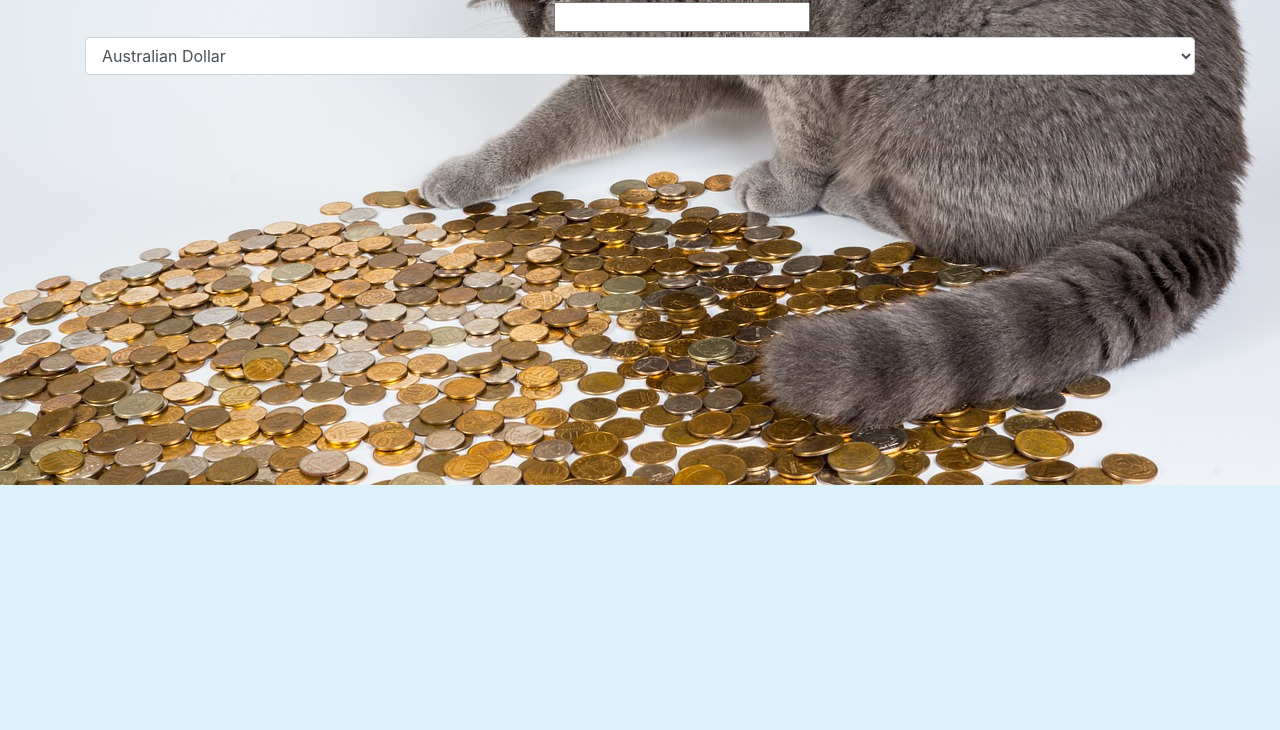
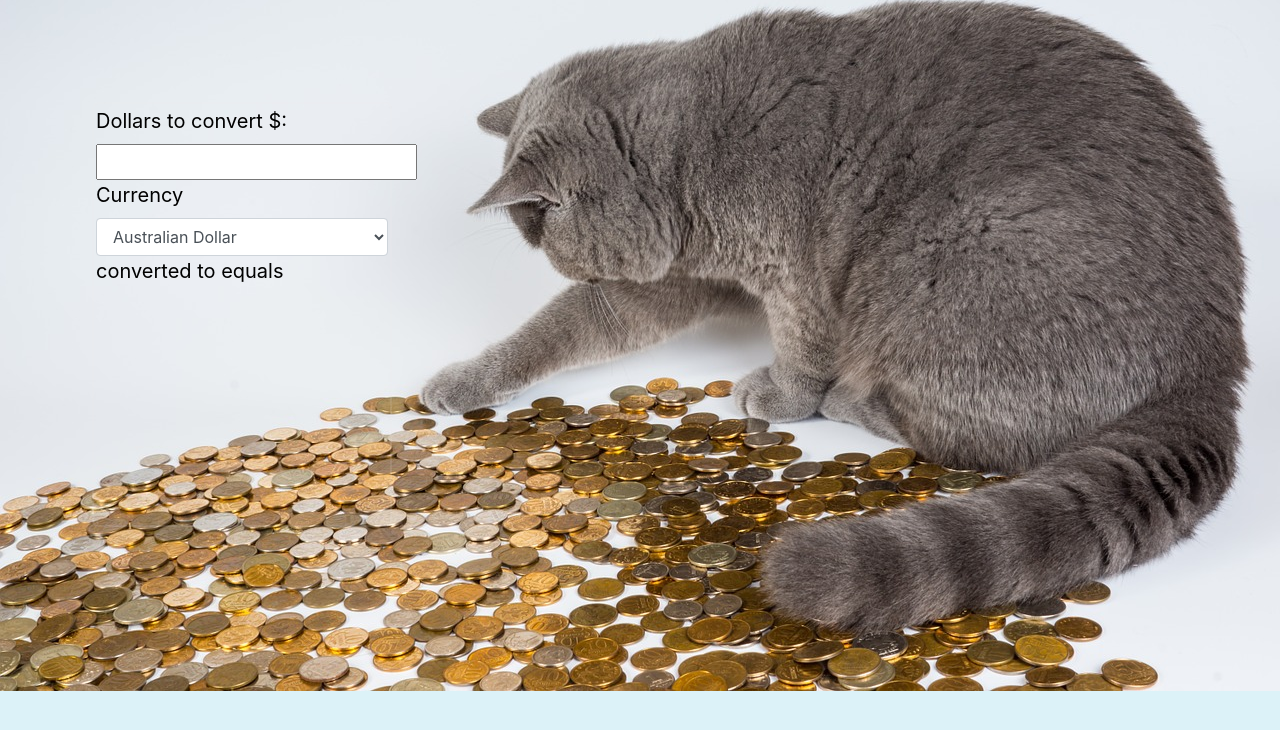
Before and after one commit to ChristenWeston/currency-exchanger, a website built with webpack: page src/index.html in a window 1280 px wide. Built offline with nearby package versions, Linux system fonts and the light colour scheme.

Commit message:
Updated styling

```diff
--- a/src/css/styles.css
+++ b/src/css/styles.css
@@ -8,3 +8,28 @@ body {
   background-position: center;
   padding: 2px;
 }
+
+.container {
+  font-size: 20px;
+  text-align: left;
+  background-color: rgba(255, 255, 255, 0);
+  min-width: 0;
+  max-width: 300px;
+  word-wrap: break-word;
+  background-clip: border-box;
+  border-radius: 0.4rem;
+  margin-top: 100px;
+  margin-left: 90px;
+  padding: 2px;
+  border: 2px solid rgba(238, 225, 225, 0.125);
+  color: black;
+  height: 425px;
+}
+
+label{
+  color: black;
+}
+
+.converted-currency .results .dollars .error {
+  color: black;
+}
```
